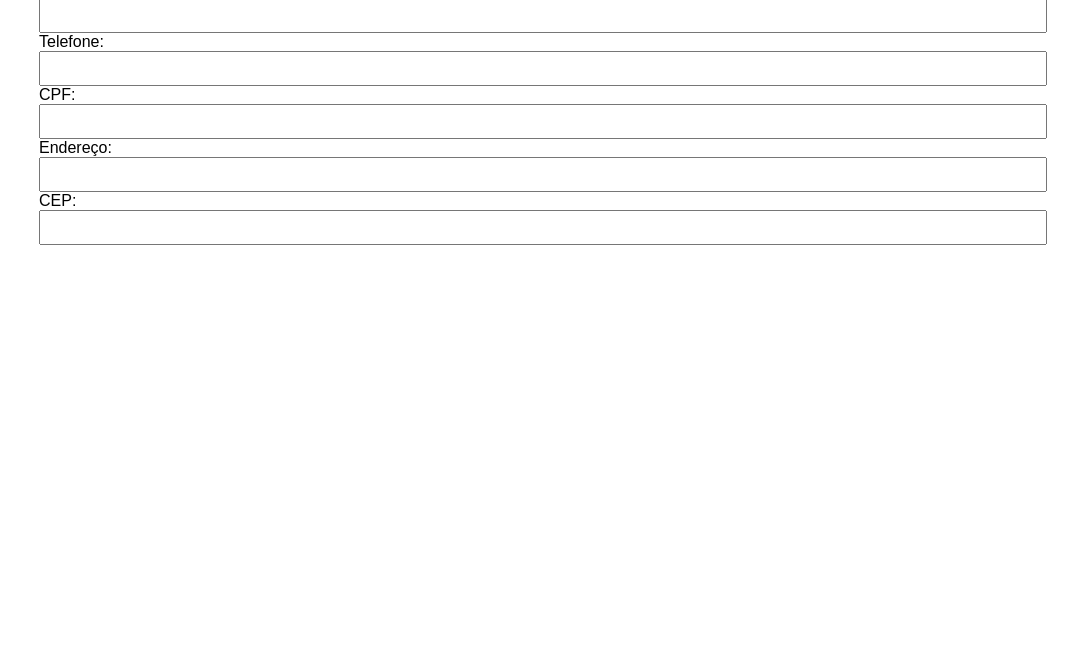
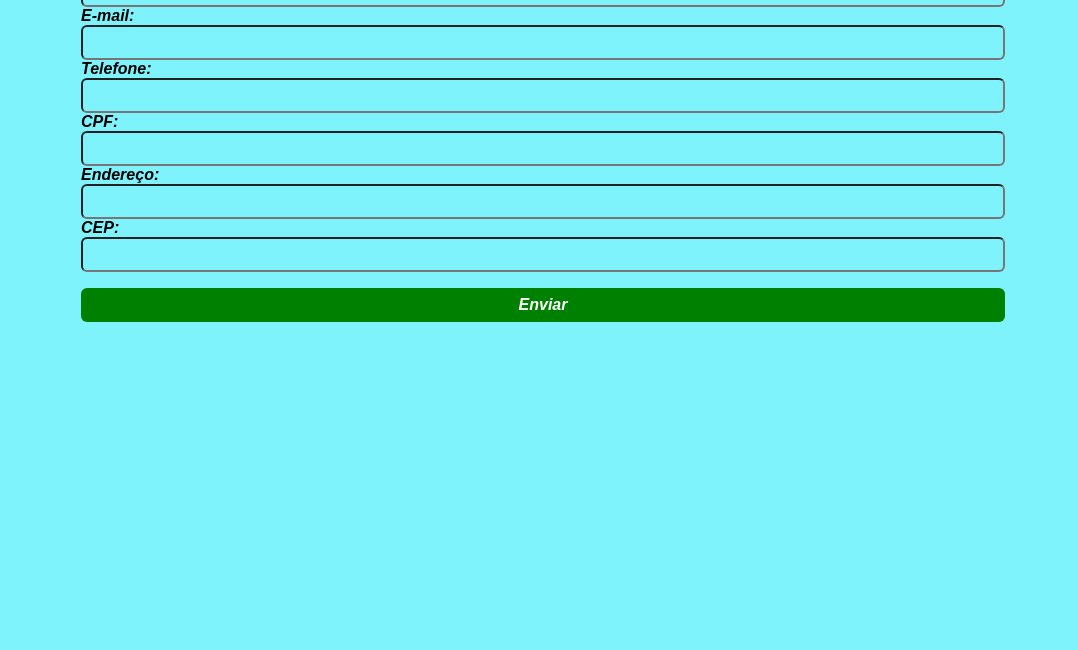
Before and after one commit to thmoura/curso_ebac_frontend_git, a plain HTML site: page index.html in a window 1280 px wide. Shown: the part 429-1079 px from the top of the page, without its empty margins (97-1175 px from the left). Before the commit the page ends 1002 px from the top, so only its background shows below. Drawn offline with nearby package versions, Linux system fonts and the light colour scheme.

Commit message:
Ajustes no css

```diff
--- a/index.html
+++ b/index.html
@@ -12,22 +12,36 @@
         <div class="container">
             <h1>Formulário de Cadastro</h1>
             <form>
+                <div>
                     <label for="nome">Nome:</label>
                     <input type="text" id="nome">
+                </div>
+                <div>
                     <label for="nome">E-mail:</label>
                     <input type="email" id="email">
+                </div>
+                <div>
                     <label for="nome">Telefone:</label>
                     <input type="tel" id="telefone">
+                </div>
+                <div>
                     <label for="nome">CPF:</label>
                     <input type="number" id="cpf">
+                </div>
+                <div>
                     <label for="nome">Endereço:</label>
                     <input type="text" id="endereco">
+                </div>
+                <div>
                     <label for="nome">CEP:</label>
                     <input type="number" id="cep">
+                </div>
+                <button type="submit">Enviar</button>
             </form>
+
         </div>
     </section>
+    <script src="https://code.jquery.com/jquery-3.6.1.min.js"></script>
+    <script src="./main.js"></script>
 </body>
-
-
 </html>
--- a/main.css
+++ b/main.css
@@ -3,23 +3,48 @@
     padding: 0;
     box-sizing: border-box;
     font-family: Arial, Helvetica, sans-serif;
+    background-color: rgb(127, 243, 252);
 }
 
 .container{
     margin: 320px auto;
-    max-width: 1024px;
+    max-width: 940px;
     width: 100%;
 
+}
+
+h1{
+    text-align: center;
+    font-size: 48px;
 }
 
 form{
     display: block;
     width: 100%;
     padding: 8px;
+    font-weight: bold;
+    font-style: italic;
 }
 
 form input{
     width: 100%;
     display: block;
     padding: 8px;
+    border-radius: 6px;
+
 }
+
+button{
+    margin-top: 16px;
+    display: block;
+    width: 100%;
+    padding: 8px;
+    border: none;
+    background-color: green;
+    color: white;
+    font-size: 16px;
+    font-weight: bold;
+    font-style: italic;
+    cursor: pointer;
+    border-radius: 6px;
+}
```
Lines whose indentation alone changed are shown as unchanged.
